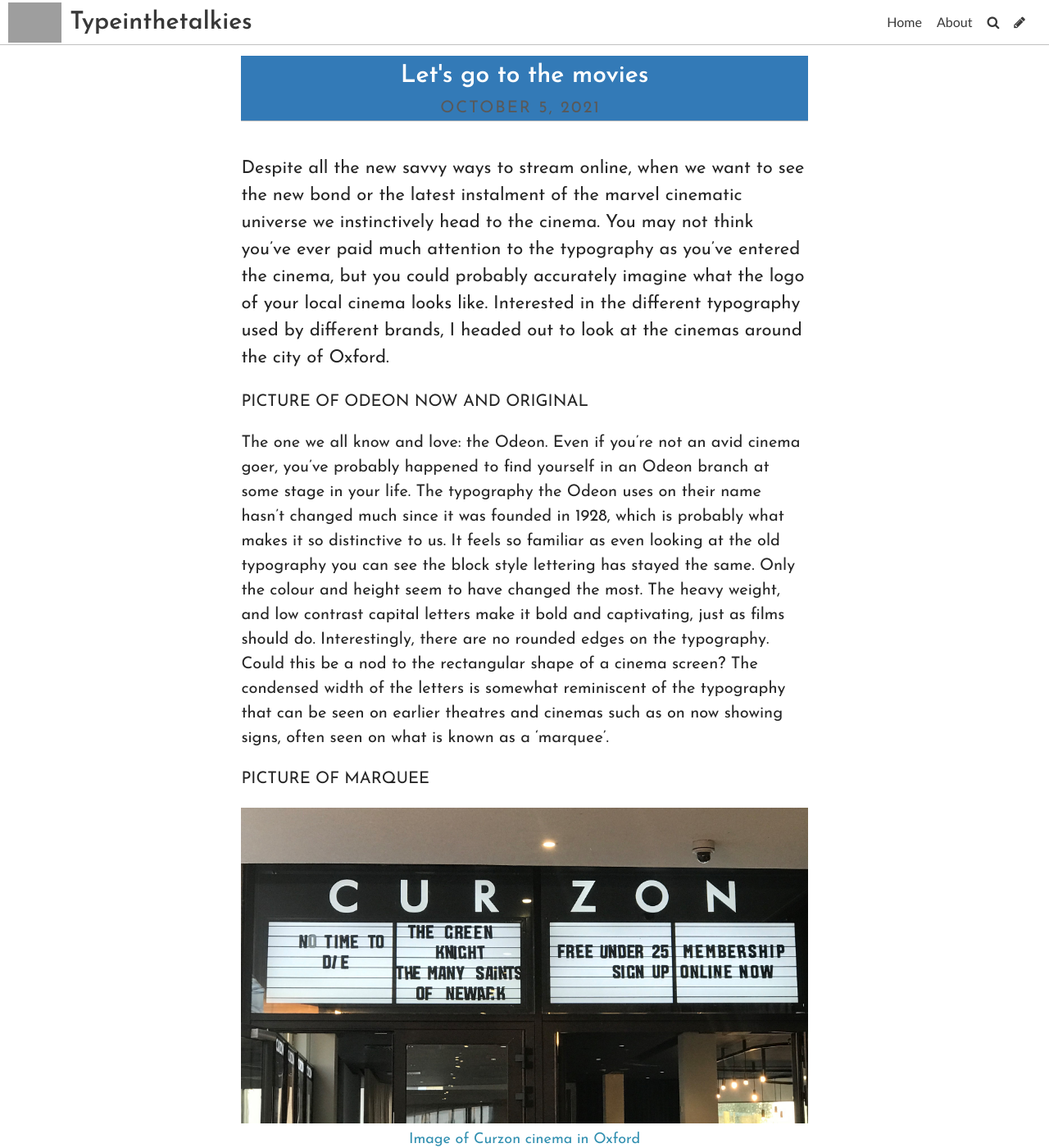
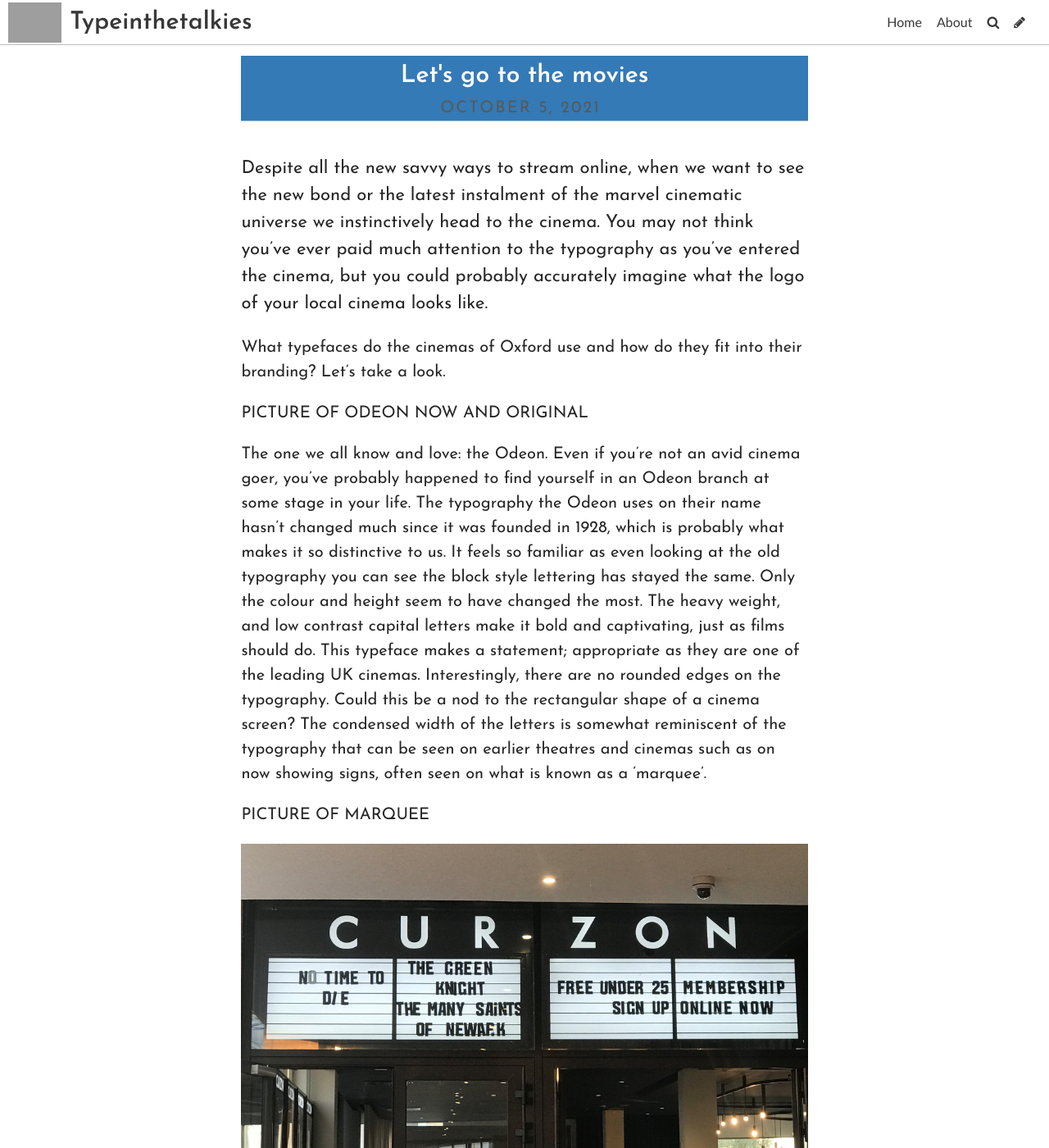
Before and after one commit to laurenlouisap/typography, a Jekyll site: the page built from _posts/2021-10-05-lets-go-to-the-movies.md, in a window 1280 px wide and 1400 px high. Shown: the whole window at 82% size. Built offline with Jekyll 4.4.1, drawn with Linux system fonts in a browser that asks for light colours; some web fonts are replaced; some of the changed text lies outside the part shown; grey boxes are pictures that could not be loaded.

Commit message:
Update Post “2021-10-05-lets-go-to-the-movies”

```diff
--- a/_posts/2021-10-05-lets-go-to-the-movies.md
+++ b/_posts/2021-10-05-lets-go-to-the-movies.md
@@ -11,11 +11,13 @@
   - Media
   - Buildings
 ---
-Despite all the new savvy ways to stream online, when we want to see the new bond or the latest instalment of the marvel cinematic universe we instinctively head to the cinema. You may not think you’ve ever paid much attention to the typography as you’ve entered the cinema, but you could probably accurately imagine what the logo of your local cinema looks like. Interested in the different typography used by different brands, I headed out to look at the cinemas around the city of Oxford.
+Despite all the new savvy ways to stream online, when we want to see the new bond or the latest instalment of the marvel cinematic universe we instinctively head to the cinema. You may not think you’ve ever paid much attention to the typography as you’ve entered the cinema, but you could probably accurately imagine what the logo of your local cinema looks like.
+
+What typefaces do the cinemas of Oxford use and how do they fit into their branding? Let's take a look.
 
 PICTURE OF ODEON NOW AND ORIGINAL
 
-The one we all know and love: the Odeon. Even if you’re not an avid cinema goer, you’ve probably happened to find yourself in an Odeon branch at some stage in your life. The typography the Odeon uses on their name hasn’t changed much since it was founded in 1928, which is probably what makes it so distinctive to us. It feels so familiar as even looking at the old typography you can see the block style lettering has stayed the same. Only the colour and height seem to have changed the most. The heavy weight, and low contrast capital letters make it bold and captivating, just as films should do. Interestingly, there are no rounded edges on the typography. Could this be a nod to the rectangular shape of a cinema screen? The condensed width of the letters is somewhat reminiscent of the typography that can be seen on earlier theatres and cinemas such as on now showing signs, often seen on what is known as a ‘marquee’.
+The one we all know and love: the Odeon. Even if you’re not an avid cinema goer, you’ve probably happened to find yourself in an Odeon branch at some stage in your life. The typography the Odeon uses on their name hasn’t changed much since it was founded in 1928, which is probably what makes it so distinctive to us. It feels so familiar as even looking at the old typography you can see the block style lettering has stayed the same. Only the colour and height seem to have changed the most. The heavy weight, and low contrast capital letters make it bold and captivating, just as films should do. This typeface makes a statement; appropriate as they are one of the leading UK cinemas. Interestingly, there are no rounded edges on the typography. Could this be a nod to the rectangular shape of a cinema screen? The condensed width of the letters is somewhat reminiscent of the typography that can be seen on earlier theatres and cinemas such as on now showing signs, often seen on what is known as a ‘marquee’.
 
 PICTURE OF MARQUEE
 
@@ -23,7 +25,7 @@
 
 Curzon is a smaller chain of cinemas with most of them being located in London. However, this one can be found on the roof of Westgate shopping centre.
 
-We find ourselves with another sans serif typeface in all caps, except this time not shying away from those rounded edges on letters such as C and O. The typeface is of a regular weight and low contrast, maintaining legibility and simplicity. It is also monospaced which seems to be a design choice for this particular brand as it is not on their name when googling the brand or viewing the website. These features together create a slightly more luxurious tone as they allow for ease on the eyes when reading the name. As Westgate's website states 'Curzon offers the finest cinematic experience in Oxford', this seems to match up perfectly.
+We find ourselves with another sans serif typeface in all caps, except this time not shying away from those rounded edges on letters such as C and O. The typeface is of a regular weight and low contrast, maintaining legibility and simplicity. It is also monospaced which seems to be a design choice for this particular brand as it is not on their name when googling the brand or viewing the website. These features together create a slightly more luxurious tone as they allow for ease on the eyes when reading the name. As Westgate's website states 'Curzon offers the finest cinematic experience in Oxford' (<https://westgateoxford.co.uk/roof-terrace>), this seems to match up perfectly.
 
 PICTURE OF PALACE
 
@@ -35,6 +37,4 @@
 
 Throwing a curveball is the Phoenix Picturehouse. Once an independent cinema, it is now part of a larger chain of Picturehouse cinemas owned by Cineworld.
 
-The handwritten style of this typeface sets it apart from the others. Where we have seen all caps, only the two letter P's are capitalised here. This seems more
-
-There is also a somewhat high contrast, making this typeface more visually interesting. Though it is part of a chain, there may be an attempt to give off the impression of an independent cinema as the lack of capitals and block style letters gives it a less commercial tone.
+The handwritten style of this typeface sets it apart from the others. Where we have seen all caps, only the two letter P's are capitalised here. Somehow handwritten styles come across as more friendly, being more approachable than a large heavy weight typeface. This fits in with the values the company strives for as they claim their cinemas are 'welcoming' and 'nestled in the heart of their neighbourhoods' (<https://www.picturehouses.com/about-us>). There is also a somewhat high contrast, making this typeface more visually interesting. Though it is part of a chain, there may be an attempt to give off the impression of an independent cinema as the lack of capitals and block style letters gives it a less commercial tone.
```
